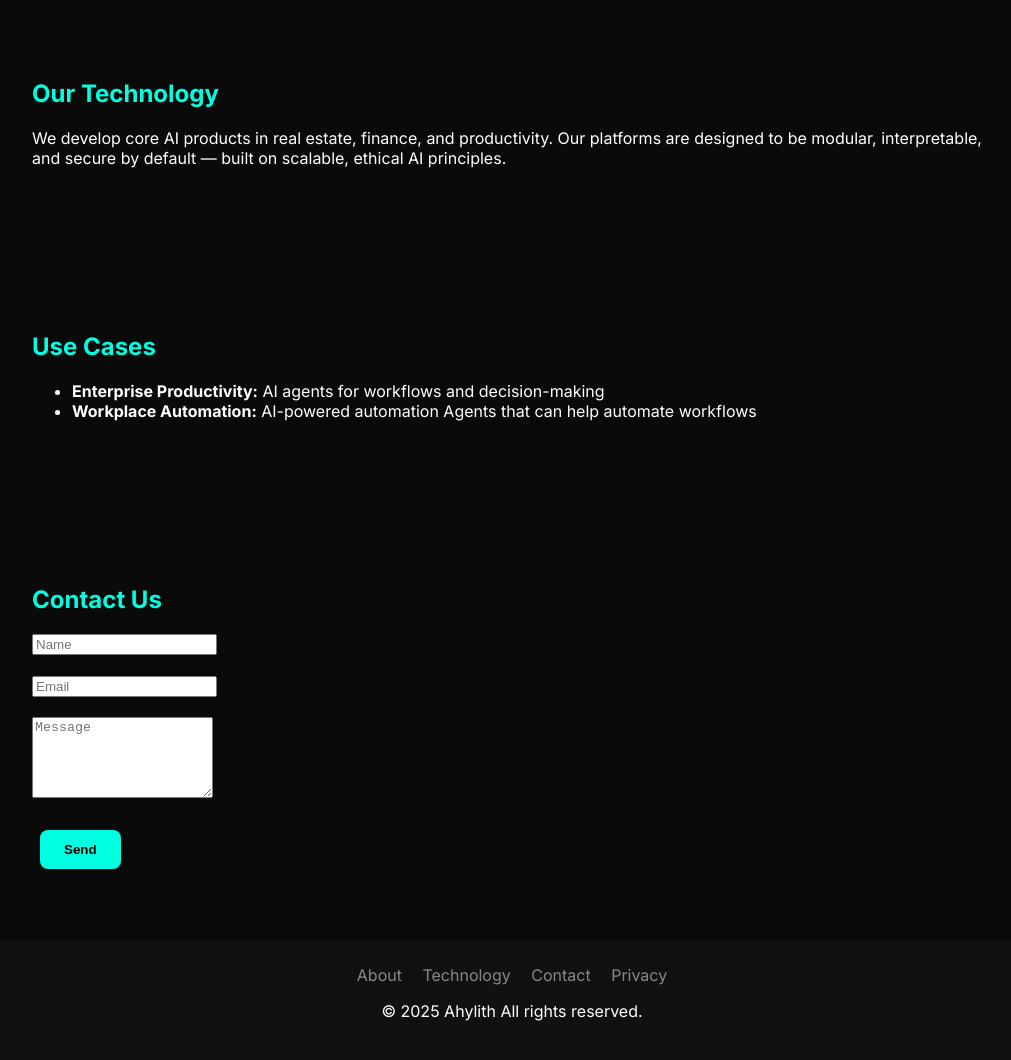
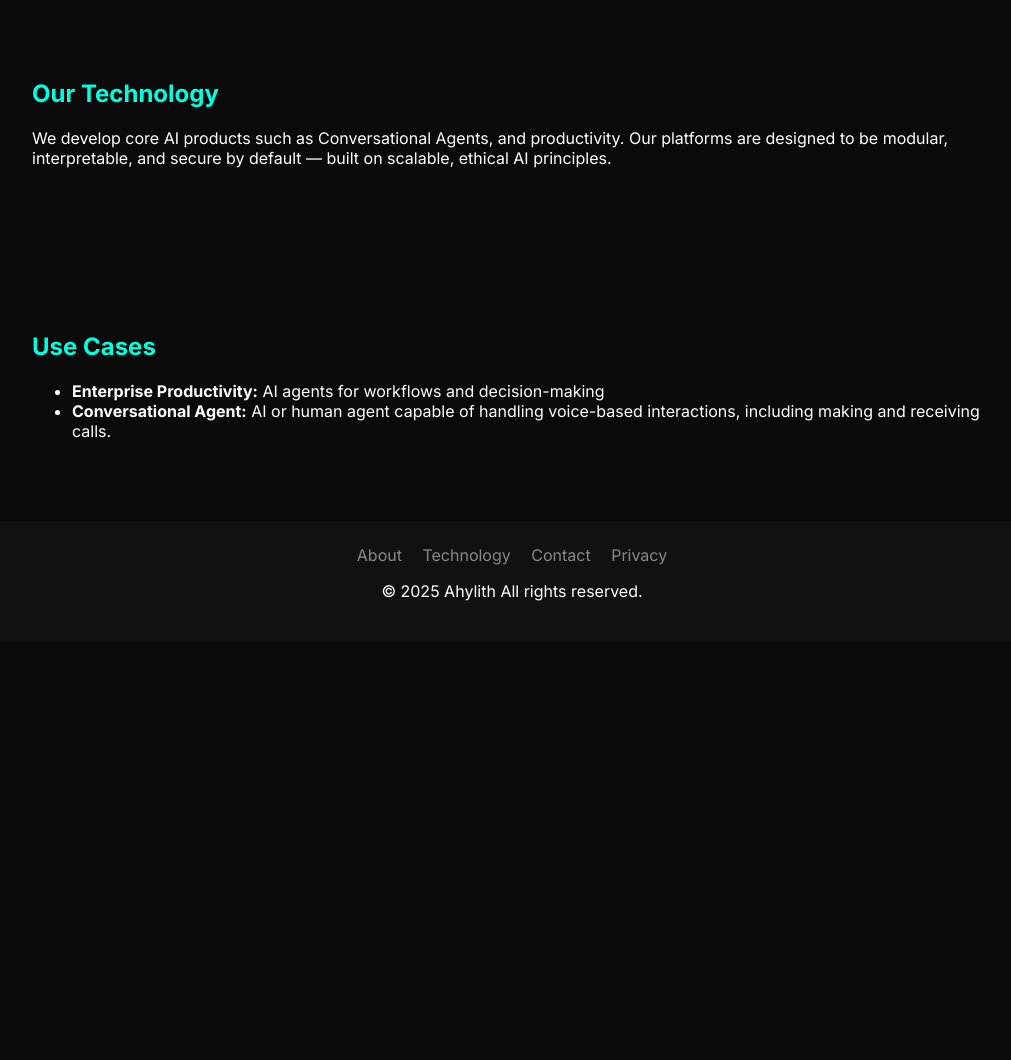
Before and after one commit to garvithasija/ahylith-website, a plain HTML site: page index.html in a window 1280 px wide. Shown: the part 740-1800 px from the top of the page, without its empty margins (128-1139 px from the left). After the commit the page ends 1381 px from the top, so only its background shows below. Drawn offline with Linux system fonts and the light colour scheme.

Commit message:
Remove contact us and update description

```diff
--- a/index.html
+++ b/index.html
@@ -86,25 +86,15 @@
 
   <section id="technology">
     <h2>Our Technology</h2>
-    <p>We develop core AI products in real estate, finance, and productivity. Our platforms are designed to be modular, interpretable, and secure by default — built on scalable, ethical AI principles.</p>
+    <p>We develop core AI products such as Conversational Agents, and productivity. Our platforms are designed to be modular, interpretable, and secure by default — built on scalable, ethical AI principles.</p>
   </section>
 
   <section id="use-cases">
     <h2>Use Cases</h2>
     <ul>
       <li><strong>Enterprise Productivity:</strong> AI agents for workflows and decision-making</li>
-      <li><strong>Workplace Automation:</strong> AI-powered automation Agents that can help automate workflows</li>
+      <li><strong>Conversational Agent:</strong> AI or human agent capable of handling voice-based interactions, including making and receiving calls.</li>
     </ul>
-  </section>
-
-  <section id="contact">
-    <h2>Contact Us</h2>
-    <form>
-      <input type="text" placeholder="Name" required /><br /><br />
-      <input type="email" placeholder="Email" required /><br /><br />
-      <textarea placeholder="Message" rows="5"></textarea><br /><br />
-      <button class="btn" type="submit">Send</button>
-    </form>
   </section>
 
   <footer>
```
